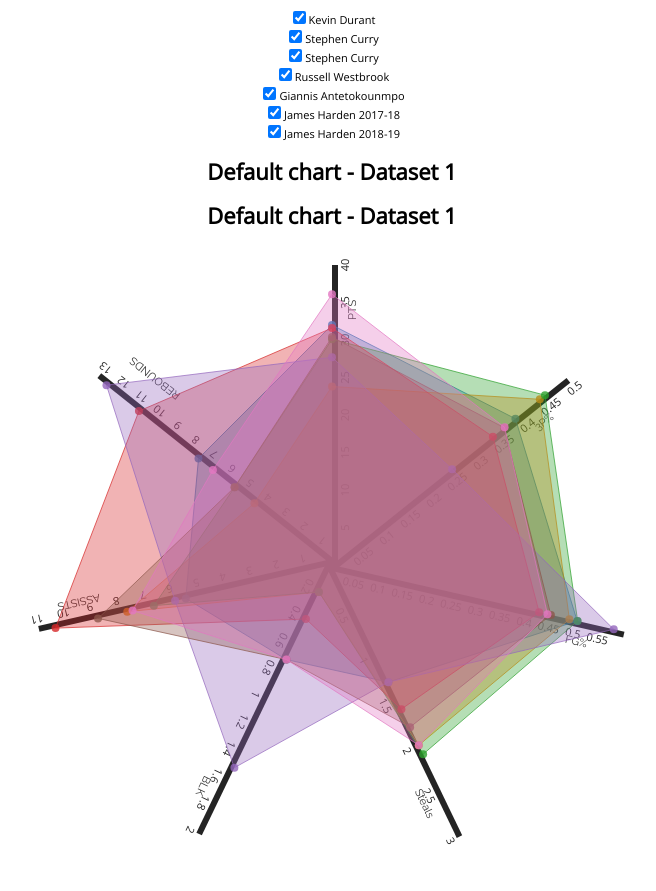
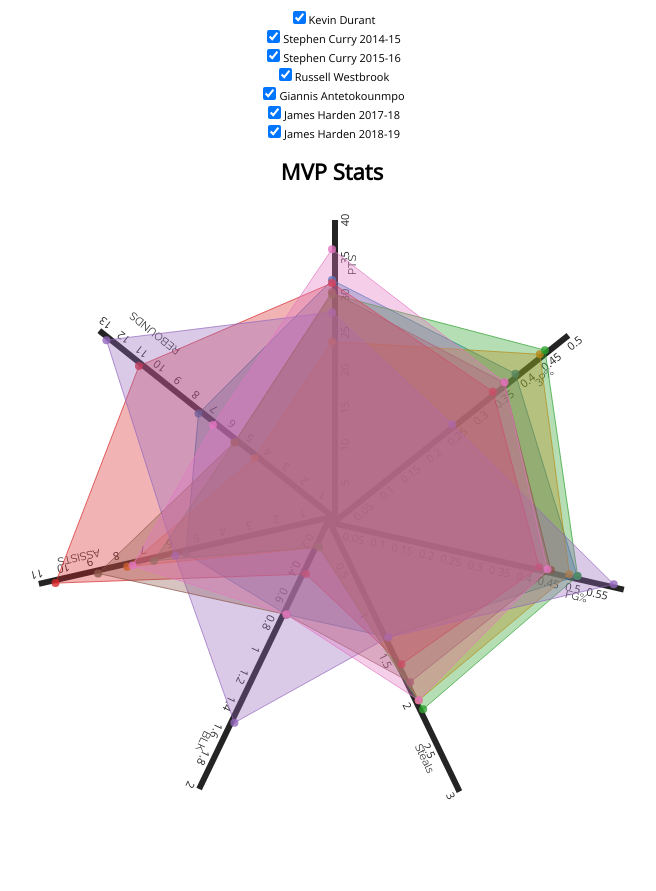
Before and after one commit to juania1-1529573/Radar-Chart-NBA-MVP, a plain HTML site: page index.html in a window 1280 px wide. Shown: the whole page, without its empty margins (308-964 px from the left). After the commit the page ends 851 px from the top, so only its background shows below. Drawn offline with nearby package versions, Linux system fonts and the light colour scheme.

Commit message:
checkboxes work

```diff
--- a/code.js
+++ b/code.js
@@ -12,14 +12,14 @@
 			////////////////////////// Data //////////////////////////////
       //////////////////////////////////////////////////////////////
 
-      var data2 =[
-        {"NAME":"Kevin Durant", "YEAR":"2013-14", "Display Name":"", "PTS":32,"3P%":0.391,"FG%":0.503,"Steals":1.3,"BLK":0.7,"ASSISTS":5.5,"REBOUNDS":7.4},//Kevin Durant(2013-14)
-        {"NAME":"Stephen Curry", "YEAR":"2014-15", "PTS":23.8,"3P%":0.443,"FG%":0.487,"Steals":2,"BLK":0.2,"ASSISTS":7.7,"REBOUNDS":4.3},//Stephen Curry(2014-15)
-        {"NAME":"Stephen Curry", "YEAR":"2015-16", "PTS":30.1,"3P%":0.454,"FG%":0.504,"Steals":2.1,"BLK":0.2,"ASSISTS":6.7,"REBOUNDS":5.4},//Stephen Curry(2015-16)
-        {"NAME":"Russell Westbrook", "YEAR":"2016-17", "PTS":31.6,"3P%":0.343,"FG%":0.425,"Steals":1.6,"BLK":0.4,"ASSISTS":10.4,"REBOUNDS":10.7},//Russell Westbrook(2016-17)
-        {"NAME":"Giannis Antetokounmpo", "YEAR":"2018-19", "PTS":27.7,"3P%":0.256,"FG%":0.578,"Steals":1.3,"BLK":1.5,"ASSISTS":5.9,"REBOUNDS":12.5},//Giannis Antetokounmpo(2018-19)
-        {"NAME":"James Harden", "YEAR":"2017-18", "PTS":30.4,"3P%":0.367,"FG%":0.449,"Steals":1.8,"BLK":0.7,"ASSISTS":8.8,"REBOUNDS":5.4},//James Harden(2017-18)
-        {"NAME":"James Harden", "YEAR":"2018-19", "PTS":36.1,"3P%":0.368,"FG%":0.442,"Steals":2,"BLK":0.7,"ASSISTS":7.5,"REBOUNDS":6.6}//James Harden(2018-19)
+      var data =[
+        {"NAME":"Kevin Durant", "YEAR":"2013-14", "Display Name":"Kevin Durant", "PTS":32,"3P%":0.391,"FG%":0.503,"Steals":1.3,"BLK":0.7,"ASSISTS":5.5,"REBOUNDS":7.4},//Kevin Durant(2013-14)
+        {"NAME":"Stephen Curry", "YEAR":"2014-15", "Display Name":"Stephen Curry 2014-15", "PTS":23.8,"3P%":0.443,"FG%":0.487,"Steals":2,"BLK":0.2,"ASSISTS":7.7,"REBOUNDS":4.3},//Stephen Curry(2014-15)
+        {"NAME":"Stephen Curry", "YEAR":"2015-16", "Display Name":"Stephen Curry 2015-16", "PTS":30.1,"3P%":0.454,"FG%":0.504,"Steals":2.1,"BLK":0.2,"ASSISTS":6.7,"REBOUNDS":5.4},//Stephen Curry(2015-16)
+        {"NAME":"Russell Westbrook", "YEAR":"2016-17", "Display Name":"Russell Westbrook","PTS":31.6,"3P%":0.343,"FG%":0.425,"Steals":1.6,"BLK":0.4,"ASSISTS":10.4,"REBOUNDS":10.7},//Russell Westbrook(2016-17)
+        {"NAME":"Giannis Antetokounmpo", "YEAR":"2018-19","Display Name":"Giannis Antetokounmpo", "PTS":27.7,"3P%":0.256,"FG%":0.578,"Steals":1.3,"BLK":1.5,"ASSISTS":5.9,"REBOUNDS":12.5},//Giannis Antetokounmpo(2018-19)
+        {"NAME":"James Harden", "YEAR":"2017-18", "Display Name":"James Harden 2017-18", "PTS":30.4,"3P%":0.367,"FG%":0.449,"Steals":1.8,"BLK":0.7,"ASSISTS":8.8,"REBOUNDS":5.4},//James Harden(2017-18)
+        {"NAME":"James Harden", "YEAR":"2018-19", "Display Name":"James Harden 2018-19", "PTS":36.1,"3P%":0.368,"FG%":0.442,"Steals":2,"BLK":0.7,"ASSISTS":7.5,"REBOUNDS":6.6}//James Harden(2018-19)
       ];
 
 
@@ -54,13 +54,15 @@
         scalesAndAxes[field] = o;
       });
 
+      // Programmatically adds checkboxes to the dom dependent on the data
+      function createNameCheckBoxes(data) {
         let nameCheckBoxContainer = document.getElementById("name-checkbox-container");
-      let checkBoxes = data2.map((row) => {
+        let checkBoxes = data.map((row) => {
           let checkBoxContainer = document.createElement("div");
           let checkBox = document.createElement("input");
           let label = document.createElement("span");
           checkBox.setAttribute("type", "checkbox");
-        checkBox.value = row.NAME === "James Harden" ? row.NAME + " " + row.YEAR : row.NAME;
+          checkBox.value = row["Display Name"];
           checkBox.checked = true;
           checkBox.classList.add("name-checkbox");
           checkBox.addEventListener('change', (event) => {
@@ -76,6 +78,7 @@
           return checkBoxContainer;
         });
         checkBoxes.forEach((checkBox) => nameCheckBoxContainer.appendChild(checkBox));
+      }
 
       var radarChartOptions = {
         fields: fields,
@@ -83,10 +86,11 @@
       };
 
       function refilterData() {
-        let checkedBoxes = document.querySelectorAll("input.name-checkbox:checked");
-        console.log(checkBoxes);
-        let filteredData = data2.filter((row) => row)
-        //RadarChart(".radarChart5", data2, radarChartOptions);
+        let checkedBoxesInput = Array.from(document.querySelectorAll("input.name-checkbox:checked"));
+        let selectedValues = checkedBoxesInput.map((input) => input.value);
+        let filteredData = data.filter((row) => selectedValues.includes(row["Display Name"]))
+        RadarChart(".radarChart", filteredData, radarChartOptions);
       }
 
-      RadarChart(".radarChart5", data2, radarChartOptions);
+      createNameCheckBoxes(data);
+      RadarChart(".radarChart", data, radarChartOptions);
--- a/index.html
+++ b/index.html
@@ -37,12 +37,8 @@
     <div id="name-checkbox-container">
     </div>
     <div>
-        <h1> Default chart - Dataset 1</h1>
-        <div class="radarChart1"></div>
-    </div>
-    <div>
-        <h1> Default chart - Dataset 1</h1>
-        <div class="radarChart5"></div>
+        <h1>MVP Stats</h1>
+        <div class="radarChart"></div>
     </div>
   <div class="radarChart"></div>
   <script src="SecondRadar.js"></script>
```
Lines whose indentation alone changed are shown as unchanged.
